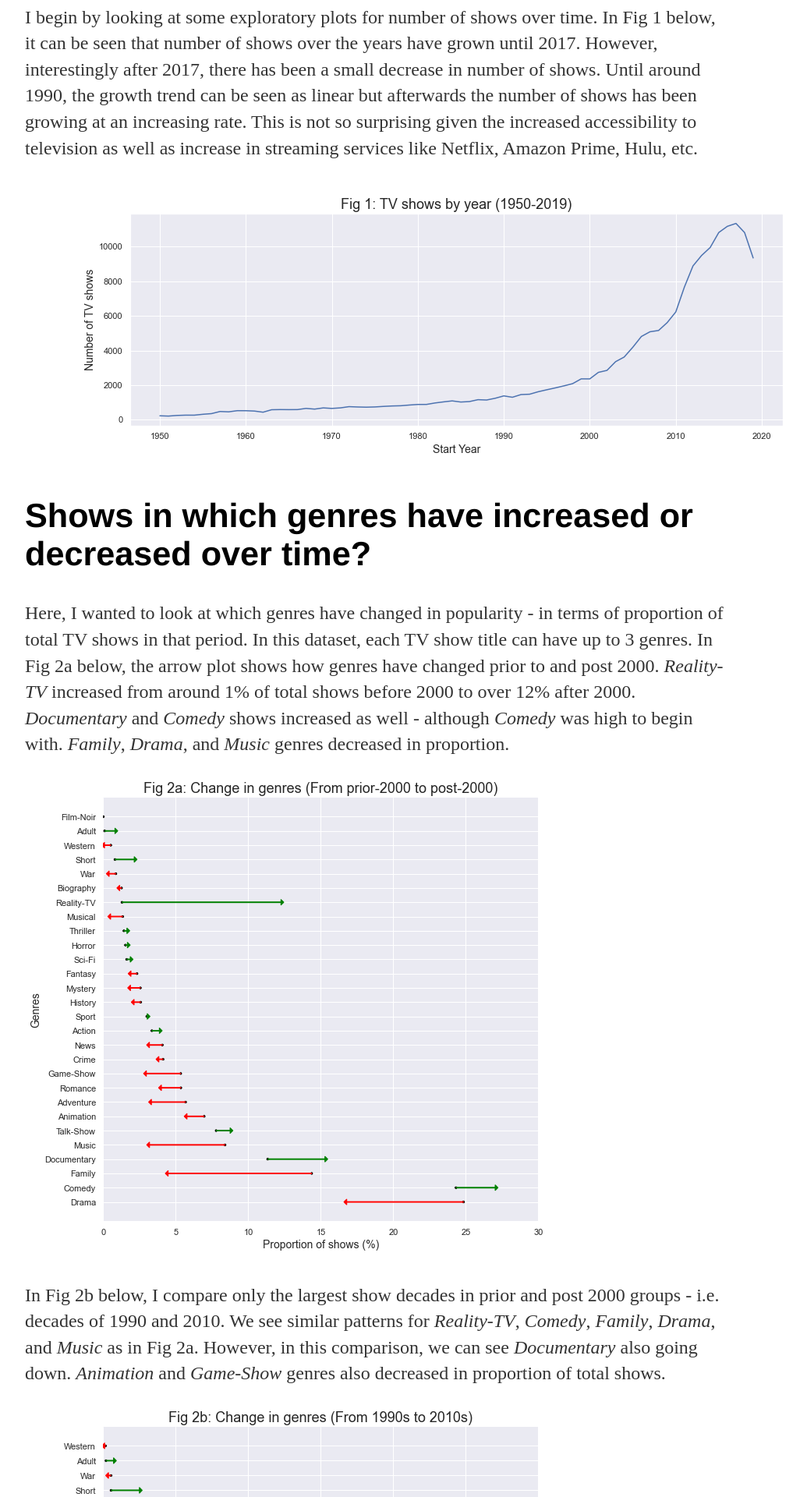
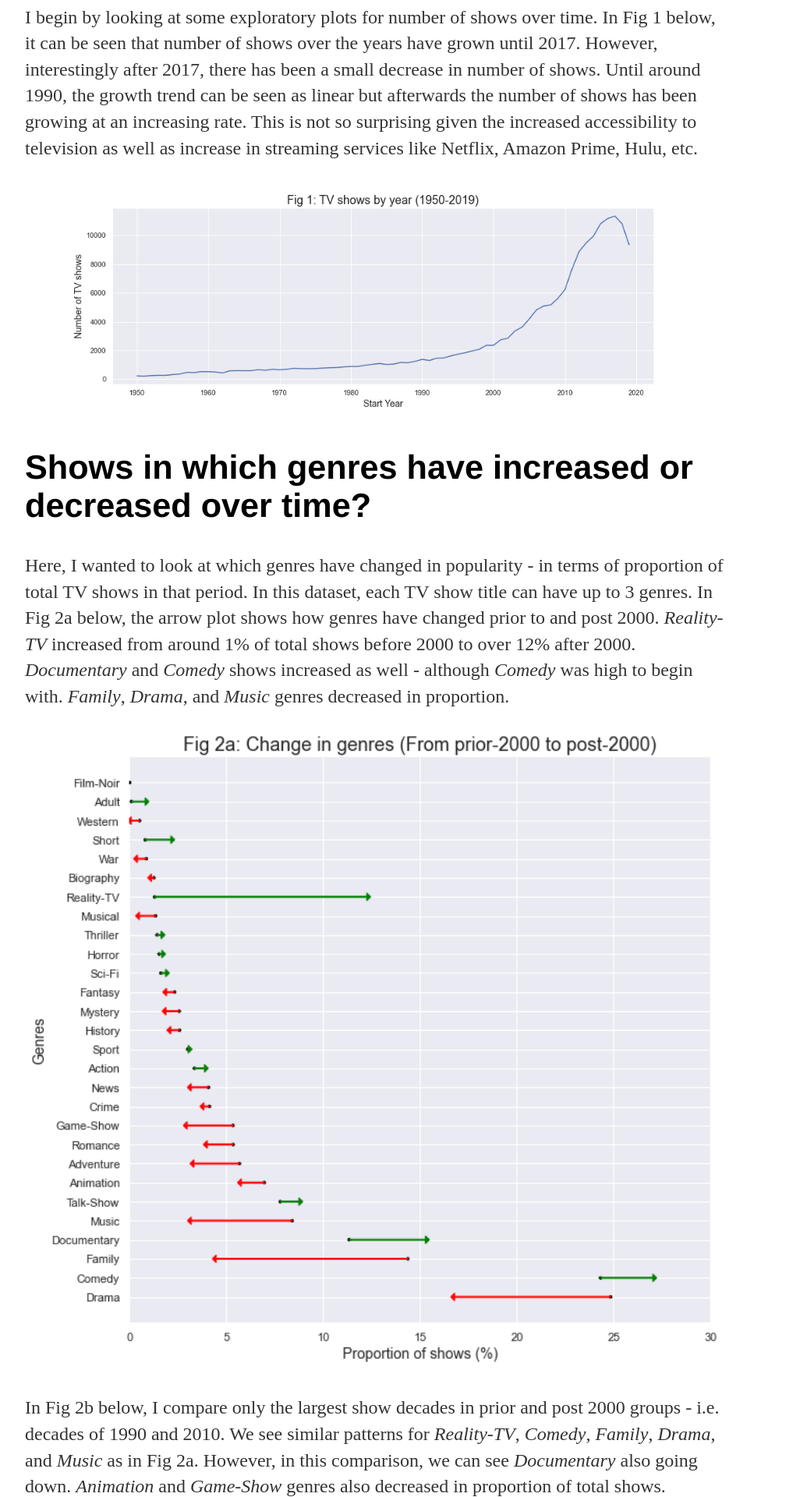
Before and after one commit to sabnanih/sabnanih.github.io, a Jekyll site: the page built from _posts/2020-06-26-IMDB-TV-Show-Analysis-Part2.md, in a window 1280 px wide. Shown: the part 552-2472 px from the top of the page at 78% size, without its empty margins (160-1195 px from the left). Built offline with Jekyll 4.4.1, drawn with Linux system fonts in a browser that asks for light colours; nearby versions of some CDN libraries; our own code applies the rules of GitHub Pages for plain Markdown files.

Commit message:
fix image width

```diff
--- a/_layouts/default.html
+++ b/_layouts/default.html
@@ -9,7 +9,7 @@
     <meta name="viewport" content="width=device-width, initial-scale=1">
     <meta name="description" content="Place to host my Data Analysis, Data Visualization, Data Science and Machine Learning projects and blog.">
 <style>
-  video {
+  img, embed, object, video {
   position: relative;
   height: 100%;
   width: 100%;
```
